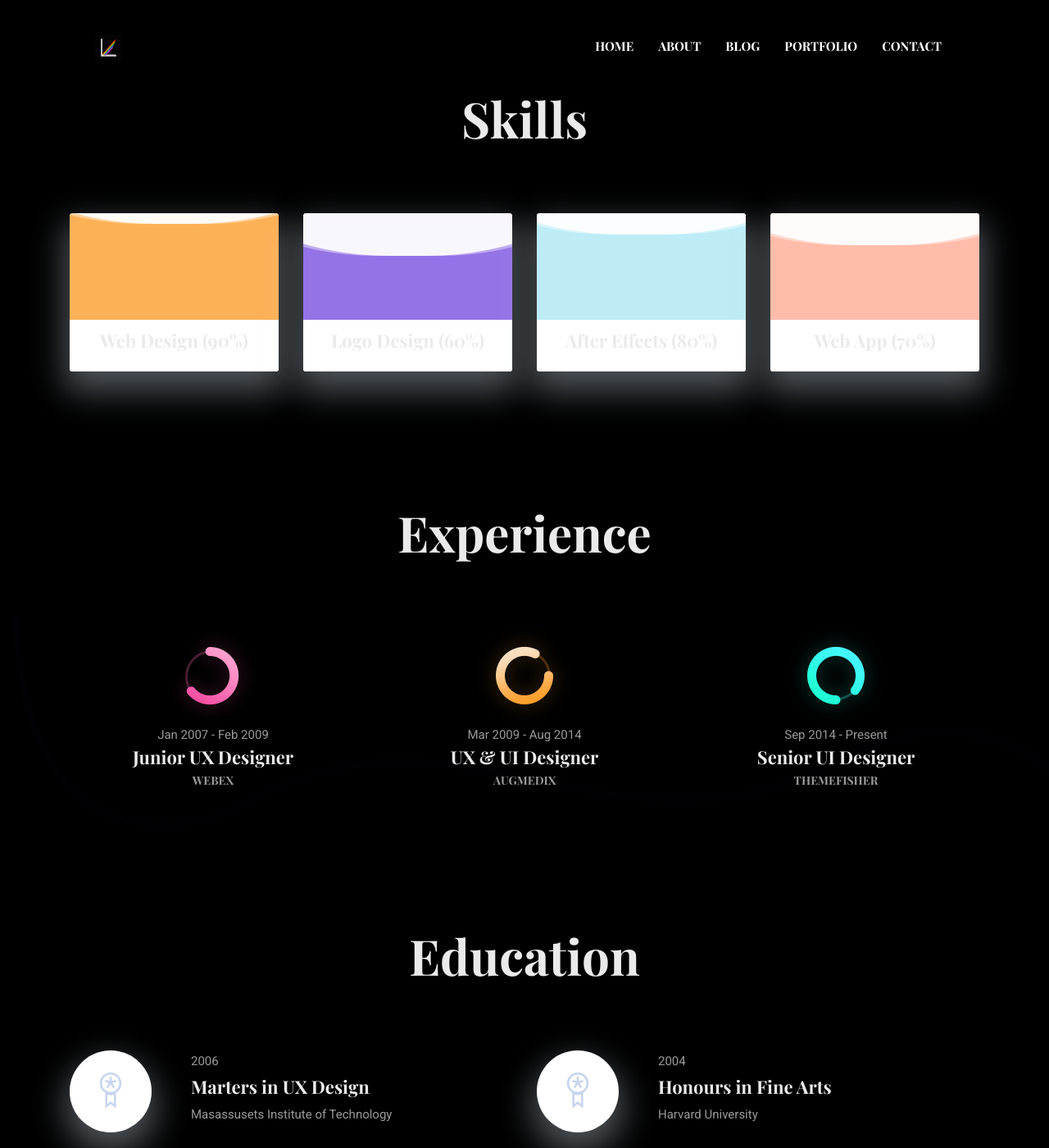
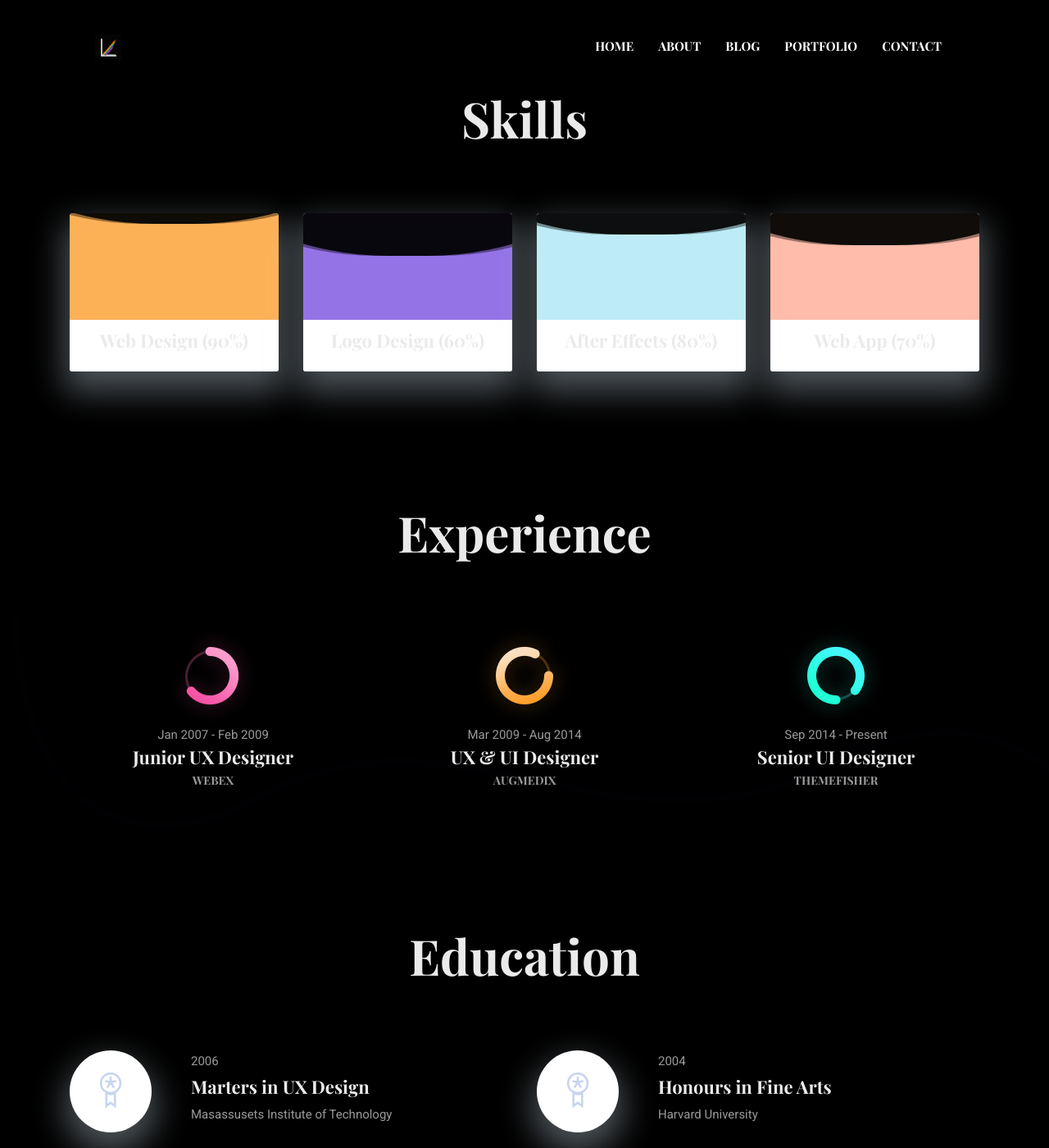
Before and after one commit to SpectralVectors/spectralvectors.github.io, a Jekyll site: the page built from index.html, in a window 1280 px wide and 1400 px high, scrolled down 1251 px. Shown: the whole window at 82% size. Built offline with Jekyll 4.4.1, drawn with Linux system fonts in a browser that asks for light colours.

Commit message:
Update _homepage.scss

```diff
--- a/assets/scss/templates/_homepage.scss
+++ b/assets/scss/templates/_homepage.scss
@@ -17,7 +17,7 @@
     height: 800px;
     bottom: 0;
     left: 50%;
-    background-color: rgba(255, 255, 255, .4);
+    background-color: rgba(0, 0, 0, .4);
     border-radius: 45%;
     transform: translateX(-50%) rotate(0);
     animation: rotate 6s linear infinite;
@@ -26,7 +26,7 @@
 
   &::after {
     border-radius: 47%;
-    background-color: rgba(255, 255, 255, .9);
+    background-color: rgba(0, 0, 0, .9);
     transform: translateX(-50%) rotate(0);
     animation: rotate 10s linear -5s infinite;
     z-index: 20;
```
